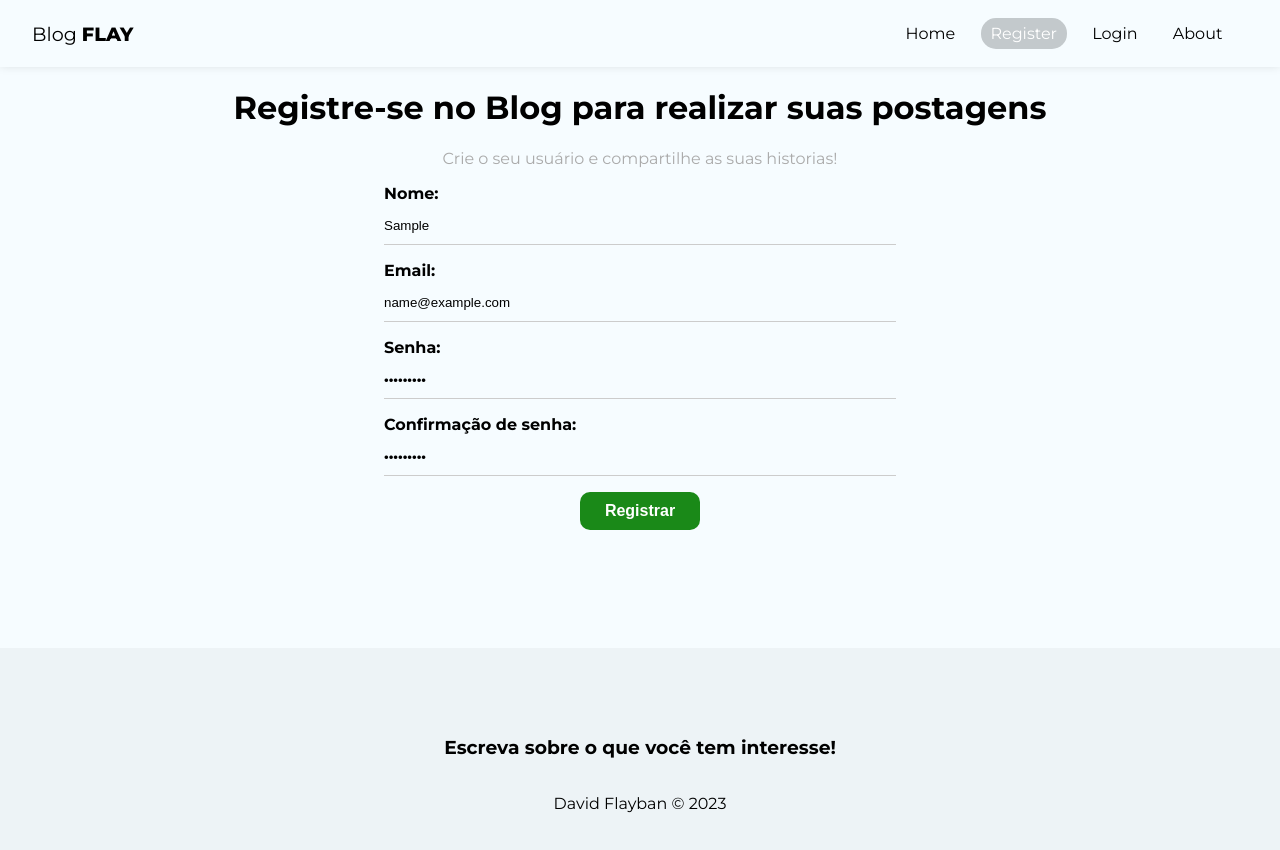
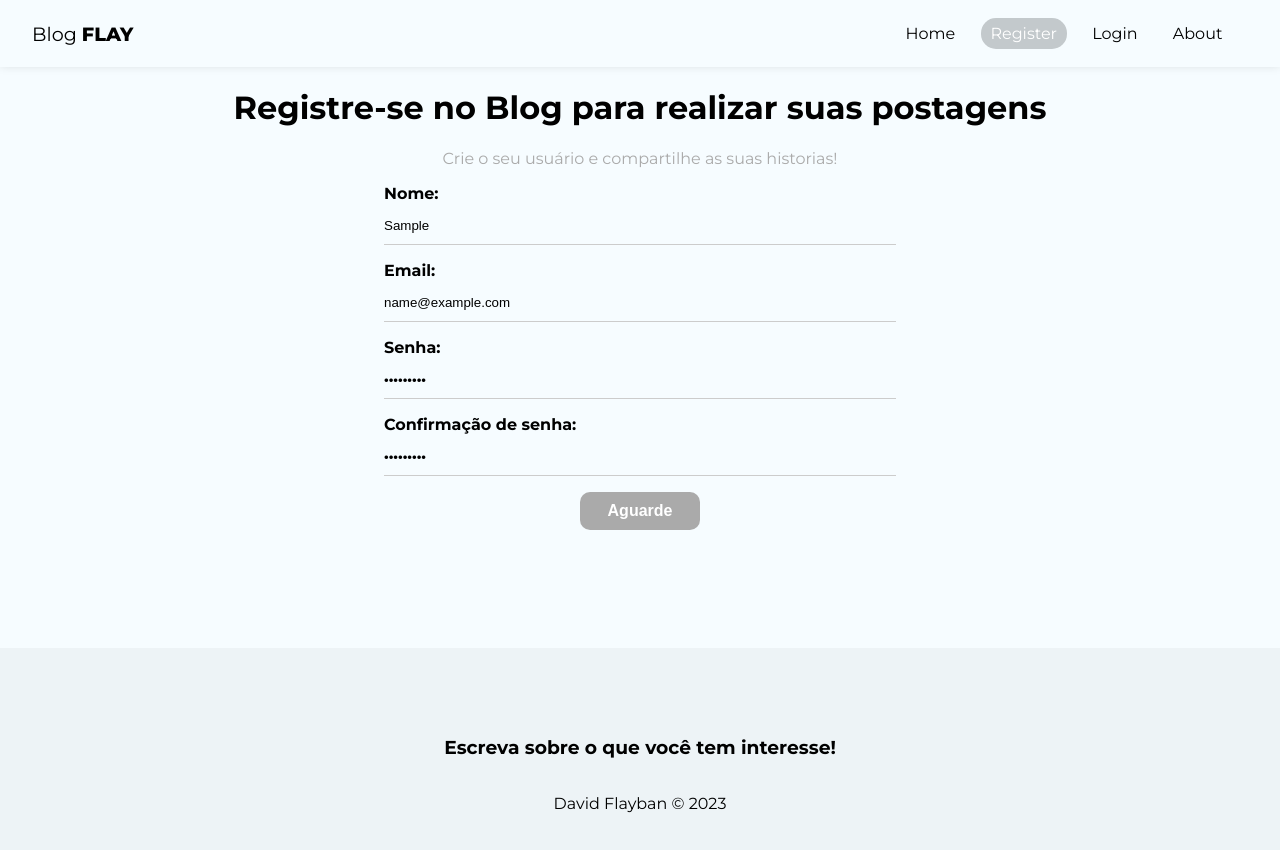
Before and after one commit to Flayban/miniBlog, a React (Create React App) app: page /Register in a window 1280 px wide. Both pictures are taken after typing "Sample", "name@example.com", "Sample123", "Sample123" into the empty fields and a click on the button "Registrar". Shown: the top 850 px of the page. Built offline with nearby package versions, Linux system fonts and the light colour scheme; no server answers.

Commit message:
Criacao do context e Registro do usuario no sis

```diff
--- a/src/App.js
+++ b/src/App.js
@@ -1,6 +1,7 @@
 import './App.css';
 import {BrowserRouter, Routes, Route, Navigate} from 'react-router-dom'
-
+//Context
+import { AuthProvider } from './context/AuthContext';
 //Pages
 import Home from "./pages/Home/Home"
 import About from "./pages/About/About"
@@ -14,6 +15,7 @@ import Footer from "./components/Footer"
 function App() {
   return (
     <div className="Mini Blog">
+      <AuthProvider>
         <BrowserRouter>
           <Navbar />
           <div className="container">
@@ -26,6 +28,7 @@ function App() {
           </div>
           <Footer />
         </BrowserRouter>
+      </AuthProvider>
     </div>
   );
 }
--- /dev/null
+++ b/src/Hooks/useAuthentication.js
@@ -0,0 +1,74 @@
+import {db} from "../firebase/config"
+import {
+    getAuth,
+    createUserWithEmailAndPassword,
+    signInWithEmailAndPassword,
+    updateProfile,
+    signOut,
+} from "firebase/auth";
+
+import { useState, useEffect } from "react";
+
+export const useAuthentication = () => {
+    const [error, setError] = useState(null);
+    const [loading, setLoading] = useState(null);
+
+    // deal with memory leak
+    const [cancelled, setCancelled] = useState(false);
+
+    const auth = getAuth();
+
+    function checkIfIsCancelled() {
+        if (cancelled) {
+        return;
+        }
+    }
+
+    const creatUser = async (data) =>{
+        checkIfIsCancelled()
+        setError(null)
+        setLoading(true)
+
+        try {
+            const {user} = await createUserWithEmailAndPassword(
+                auth,
+                data.email,
+                data.password
+            )
+
+            await updateProfile(user, {
+                displayName: data.displayName
+            })
+            setLoading(false)
+            return user
+
+        } catch (error) {
+            console.log(error.message)
+            console.log(typeof error.message)
+
+            let systenErrorMessage
+
+            if(error.message.includes("Password")){
+                systenErrorMessage = "A senha precias de pelo menos 6 caracteres."
+            }else if(error.message.includes("email-already")){
+                systenErrorMessage = "Email já cadastrado."
+            }else{
+                systenErrorMessage = "Ocorreu algum erro, por favor tente mais tarde."
+            }
+            setLoading(false)
+            setError(systenErrorMessage)
+        }
+    }
+
+    useEffect(() =>{
+        return () => setCancelled(true);
+    }, [])
+
+    return{
+        auth,
+        creatUser,
+        error,
+        loading
+    }
+
+}
--- /dev/null
+++ b/src/context/AuthContext.js
@@ -0,0 +1,11 @@
+import { useContext, createContext } from "react";
+
+const AuthContext = createContext();
+
+export function AuthProvider({ children, value }) {
+  return <AuthContext.Provider value={value}>{children}</AuthContext.Provider>;
+}
+
+export function useAuthValue() {
+  return useContext(AuthContext);
+}
--- a/src/firebase/config.js
+++ b/src/firebase/config.js
@@ -1,5 +1,5 @@
 import { initializeApp } from "firebase/app";
-import { getFirestore } from "firebase/firebase";
+import { getFirestore } from "firebase/firestore";
 const firebaseConfig = {
   apiKey: "AIzaSyBM7f12Aq-vX49RV7qwcyiArM4fvoaC3wA",
   authDomain: "miniblog-ad2b6.firebaseapp.com",
--- a/src/pages/Register/Register.js
+++ b/src/pages/Register/Register.js
@@ -1,3 +1,4 @@
+import { useAuthentication } from "../../Hooks/useAuthentication"
 import styles from "./Register.module.css"
 import { useState, useEffect } from "react"
 
@@ -8,7 +9,9 @@ const Register = () => {
   const [confirmPassword, setConfirmPassword] = useState("")
   const [error, setError] = useState("")
 
-  const handleSubmit = (e) =>{
+  const {creatUser, error: authError, loading }  = useAuthentication()
+
+  const handleSubmit = async (e) =>{
     e.preventDefault()
 
     setError("")
@@ -19,12 +22,18 @@ const Register = () => {
         password
     }
 
-    if(password != confirmPassword){
+    if(password !== confirmPassword){
         setError("As senhas devem ser iguais!")
         return
     }
+    const res = await creatUser(user)
     console.log(user)
   }
+  useEffect(()=>{
+    if(authError){
+        setError(authError)
+    }
+  }, [authError])
 
   return (
     <div className={styles.register}>
@@ -47,7 +56,8 @@ const Register = () => {
                 <span>Confirmação de senha:</span>
                 <input type="password" name="confirmPassword" required placeholder="Confirme sua senha" value={confirmPassword} onChange={(e) => setConfirmPassword(e.target.value)}/>
             </label>
-            <button className="btn">Registrar</button>
+            {!loading && <button className="btn">Registrar</button>}
+            {loading && <button className="btn" disabled >Aguarde</button>}
             {error && <p className="error">{error}</p>}
         </form>
     </div>
```
Lines whose indentation alone changed are shown as unchanged.
